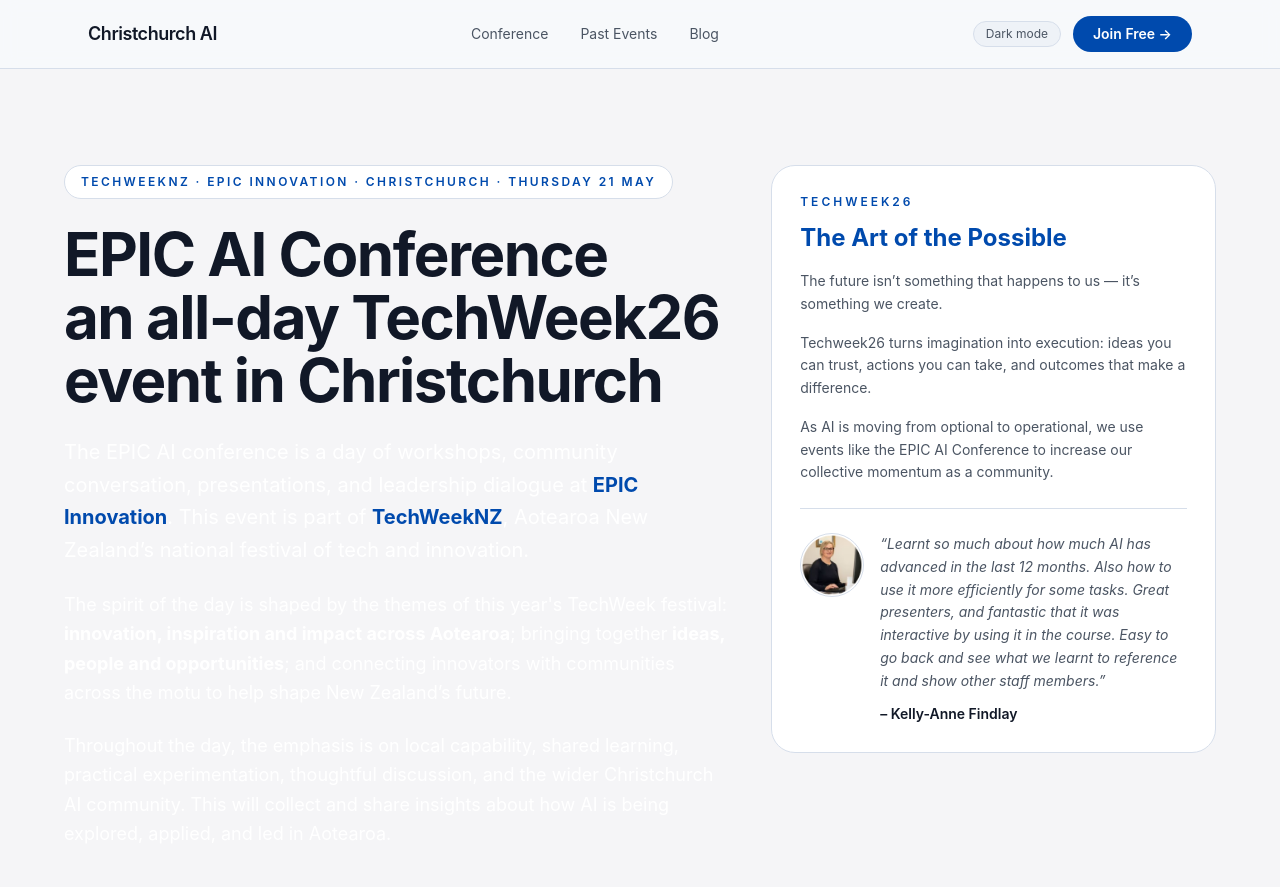
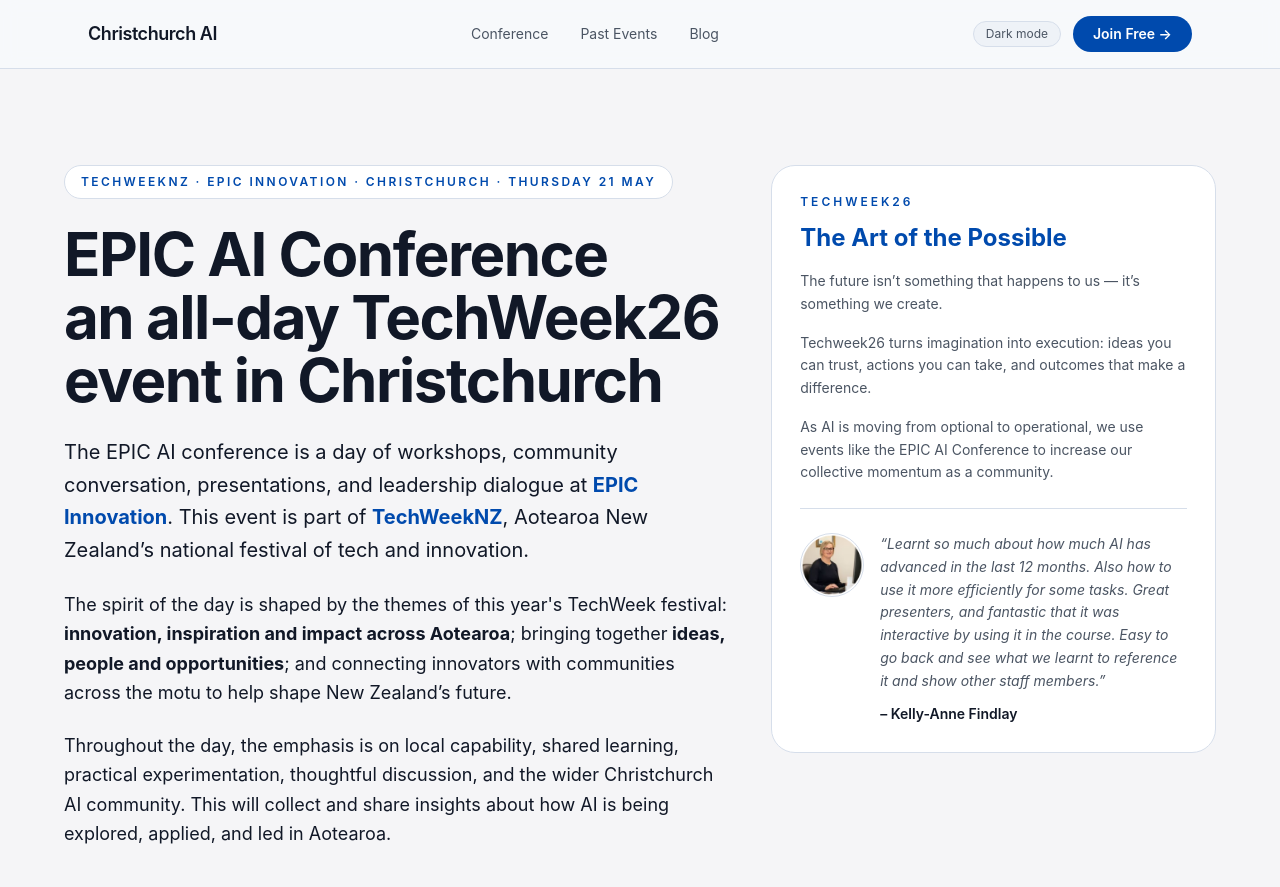
Before and after one commit to caelanhuntress/christchurch-ai, a Next.js app: page /epic-ai-conference in a window 1280 px wide. Shown: the top 887 px of the page. Built offline with nearby package versions, Linux system fonts and the light colour scheme.

Commit message:
Conference page: fix light-mode hero copy contrast

```diff
--- a/app/epic-ai-conference/page.tsx
+++ b/app/epic-ai-conference/page.tsx
@@ -470,18 +470,18 @@ export default function EpicAIConferencePage() {
                 <br />
                 an all-day TechWeek26 event in Christchurch
               </h1>
-              <p className="text-lg md:text-xl leading-relaxed max-w-3xl mb-6" style={{ color: "#ffffff" }}>
+              <p className="text-lg md:text-xl leading-relaxed max-w-3xl mb-6" style={{ color: "var(--foreground)" }}>
                 The EPIC AI conference is a day of workshops, community conversation, presentations,
                 and leadership dialogue at <a href="https://epicinnovation.co.nz/?utm_source=chchai&utm_medium=landingpage&utm_campaign=tw26" target="_blank" rel="noopener noreferrer" style={{ color: "var(--accent)", fontWeight: 700 }}>EPIC Innovation</a>. This event is part of <a href="https://techweek.co.nz/?utm_source=chchai&utm_medium=landingpage&utm_campaign=epic-26" target="_blank" rel="noopener noreferrer" style={{ color: "var(--accent)", fontWeight: 700 }}>TechWeekNZ</a>,
                 Aotearoa New Zealand’s national festival of tech and innovation.
               </p>
-              <p className="text-lg leading-relaxed max-w-3xl mb-6" style={{ color: "#ffffff" }}>
+              <p className="text-lg leading-relaxed max-w-3xl mb-6" style={{ color: "var(--foreground)" }}>
                 The spirit of the day is shaped by the themes of this year&apos;s TechWeek festival:
-                <strong style={{ color: "#ffffff" }}> innovation, inspiration and impact across Aotearoa</strong>; bringing together
-                <strong style={{ color: "#ffffff" }}> ideas, people and opportunities</strong>; and connecting innovators with communities
+                <strong style={{ color: "var(--foreground)" }}> innovation, inspiration and impact across Aotearoa</strong>; bringing together
+                <strong style={{ color: "var(--foreground)" }}> ideas, people and opportunities</strong>; and connecting innovators with communities
                 across the motu to help shape New Zealand’s future.
               </p>
-              <p className="text-lg leading-relaxed max-w-3xl mb-10" style={{ color: "#ffffff" }}>
+              <p className="text-lg leading-relaxed max-w-3xl mb-10" style={{ color: "var(--foreground)" }}>
                 Throughout the day, the emphasis is on local capability, shared learning, practical experimentation,
                 thoughtful discussion, and the wider Christchurch AI community. This will collect and share insights about how AI is being explored, applied, and led in Aotearoa.
               </p>
```
